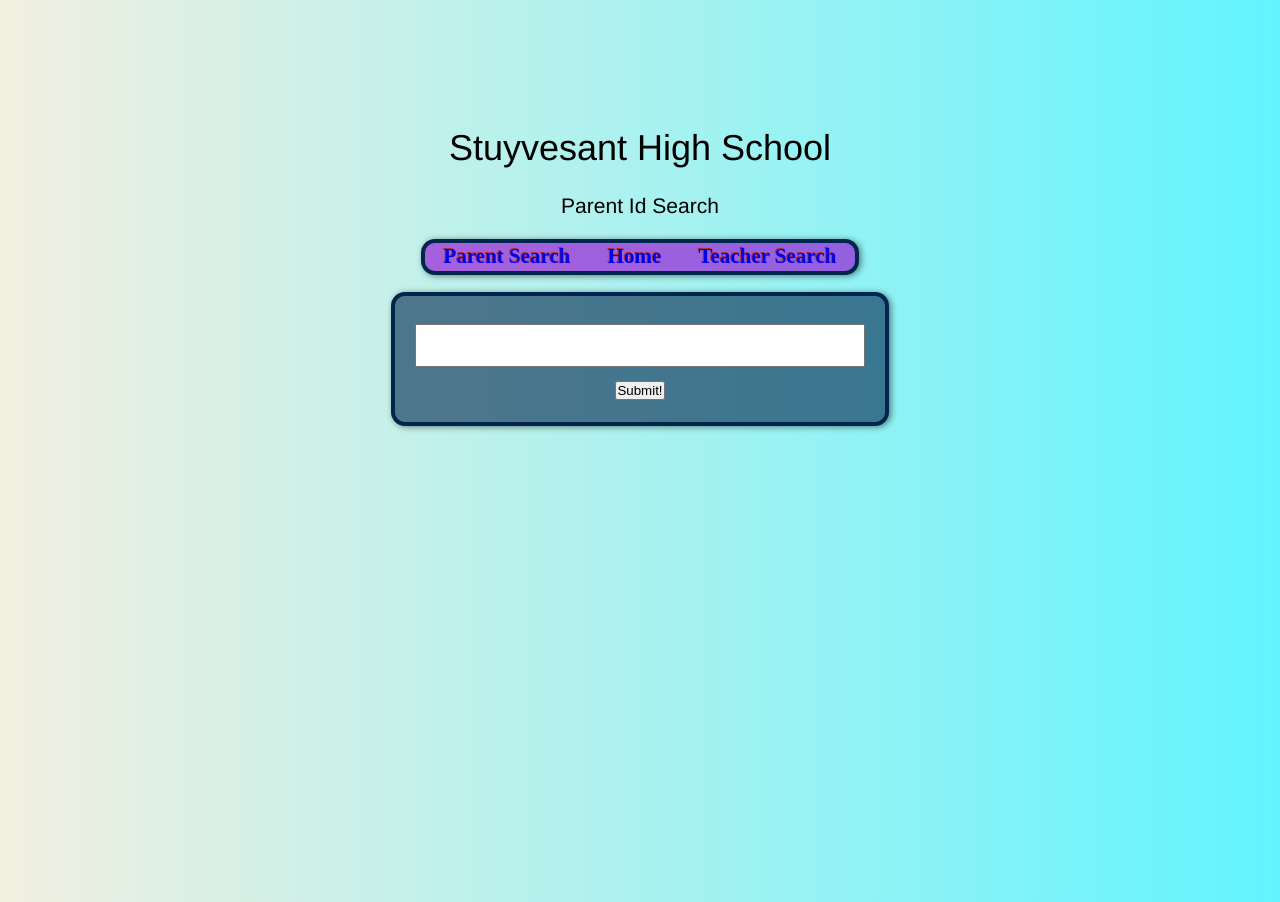
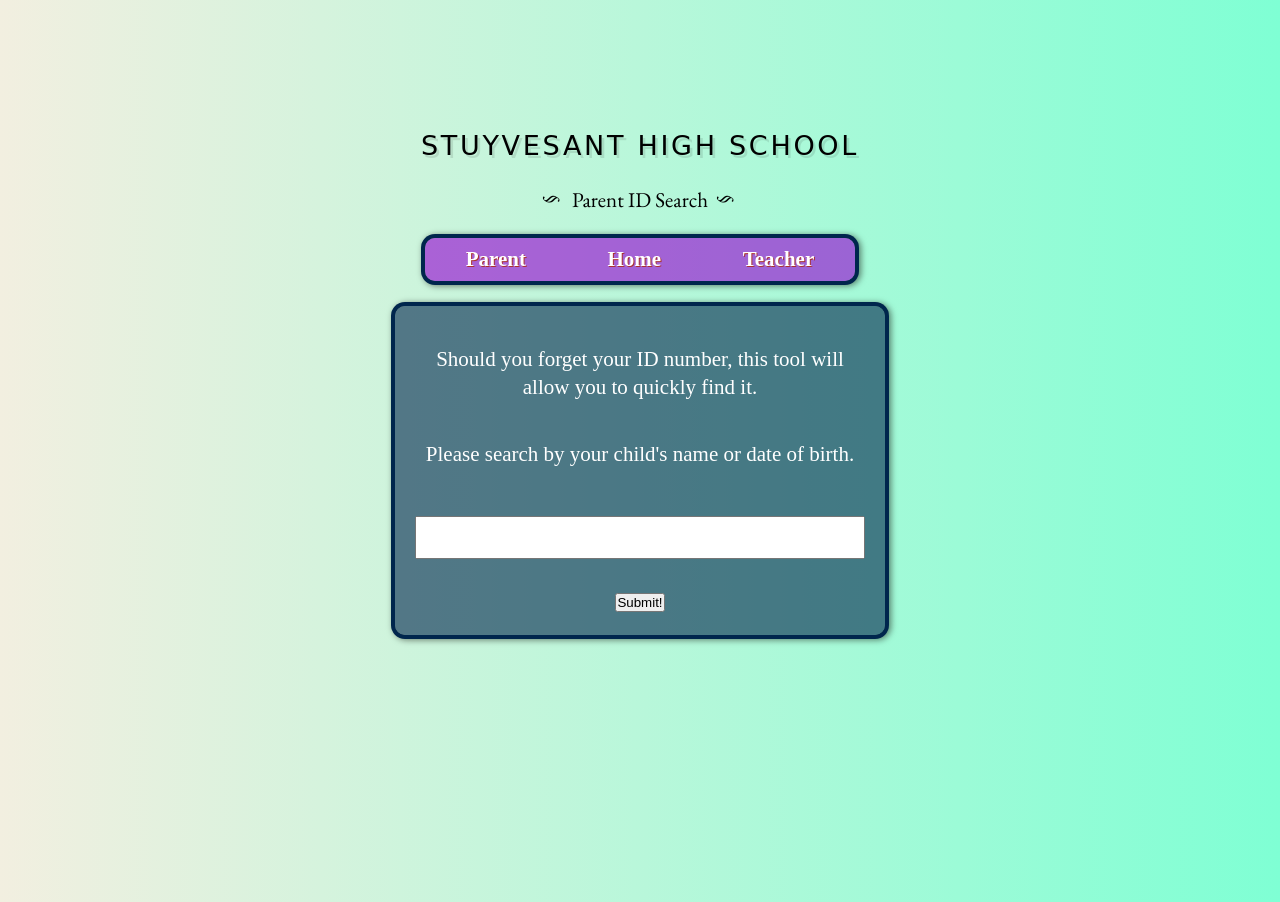
Before and after one commit to JanSKowalski/Stuyvesant_PTC, a Flask app: page /parent_search in a window 1280 px wide. Run offline with Flask 2, Linux system fonts and the light colour scheme.

Commit message:
Continued css work

```diff
--- a/app/forms.py
+++ b/app/forms.py
@@ -1,5 +1,6 @@
 from app import app, models
 from flask_wtf import Form
+from flask.ext.login import UserMixin
 from wtforms import StringField, PasswordField, BooleanField, SubmitField
 from wtforms.validators import ValidationError, DataRequired, Email, Optional
 from flask import flash, session
--- a/app/static/css/button.css
+++ b/app/static/css/button.css
@@ -1,5 +1,3 @@
-
-
 .button section-items{
   width: 80%;
 }
@@ -10,14 +8,16 @@
   display: block;
   text-decoration: none;
 
-  color: #FFF;
+  /*color: #FFF;*/
   background-color: #5995DA;
   font-weight: bold;
+  text-shadow: 0.1em 0.1em 0 rgba(0, 0, 0, .1);
+
   padding: 20px;
-  text-align: center;
+  /*text-align: center;*/
   border: 2px solid #5D6063;
-  border-radius: 5px;
-  width: 35%;
+  border-radius: 8px;
+  width: 100%;
 
   margin: 20px auto;
 }
--- a/app/static/css/containers.css
+++ b/app/static/css/containers.css
@@ -19,6 +19,7 @@
   justify-content: space-around;
   text-align: center;
   margin: auto;
+  width: 100%;
 }
 
 
@@ -54,7 +55,7 @@
   border-radius: 10px;
   box-shadow: 0 0 0 4px #00264d, 2px 1px 6px 4px rgba(10, 10, 0, 0.5);
 
-  text-shadow: -1px -1px #aa3030;
+  text-shadow: 1px 1px #aa3030;
   /*flex: 34;*/
   border-radius: 10px;
 }
@@ -63,7 +64,7 @@
   display: flex;
   flex: 7;
   flex-direction: column;
-  justify-content: space-around;
+  justify-content: space-between;
   text-align: center;
   margin: auto;
 
@@ -86,6 +87,6 @@
 
   border-radius: 10px;
   box-shadow: 0 0 0 4px #00264d, 2px 1px 6px 4px rgba(10, 10, 0, 0.5);
-  text-shadow: -1px -1px #aa3030;
+  /*text-shadow: -1px -1px #aa3030;*/
   font-weight: normal;
 }
--- a/app/static/css/form.css
+++ b/app/static/css/form.css
@@ -14,14 +14,3 @@ input[type=button], input[type=submit],{
    margin: 4px 2px;
    cursor: pointer;
 }
-
-.button {
-    background-color: #4CAF50; /* Green */
-    border: none;
-    color: white;
-    padding: 15px 32px;
-    text-align: center;
-    text-decoration: none;
-
-    font-size: 16px;
-}
--- a/app/static/css/media.css
+++ b/app/static/css/media.css
@@ -4,6 +4,8 @@
     margin-top: 18%;
 
   }
+
+
 
   .flex-column {
     width: 200px;
@@ -21,7 +23,8 @@
 
   .menu {
     flex-direction: column;
-    padding: 20px 0px;
+    padding: 10px 0px;
+    right: 0px;
 
   }
 
@@ -29,18 +32,31 @@
     margin: 20px 0px;
   }
 
+  .content{
+    right: 20px;
   }
 
-/* Desktop Styles */
+}
+
+/* Tablet Styles */
 @media only screen and (min-width: 501px ) and (max-width: 960px) {
 
+
+
   .menu {
-    width: 430px;
+    width: 100%;
     margin-left: inherit;
     margin-right: inherit;
 
 
   }
+
+
+  .content{
+    width: 85%;
+    right: 0px;
+  }
+
 
   .flex-column {
     width: 80%;
@@ -63,5 +79,16 @@
     right: 0px;
   }
 
+  h3::before, h3::after{
+    content: "§";
+    display: inline-block;
+    -webkit-transform: rotate(90deg);
+    -moz-transform: rotate(90deg);
+    -o-transform: rotate(90deg);
+    -ms-transform: rotate(90deg);
+    transform: rotate(90deg);
+    margin: 0 .7em;
+    font-size: 1em;*/
+  }
 
 }
--- a/app/static/css/style.css
+++ b/app/static/css/style.css
@@ -10,11 +10,11 @@ html {
   /*overflow-y: scroll;*/
   overflow: auto;
 
-  background: #62f4ff;  Old Browsers
-  background: -webkit-linear-gradient(top,#62f4ff,#f2efe0); /*Safari 5.1-6*/
-  background: -o-linear-gradient(top,#62f4ff,#f2efe0); /*Opera 11.1-12*/
-  background: -moz-linear-gradient(top,#62f4ff,#f2efe0); /*Fx 3.6-15*/
-  background: linear-gradient(to left, #62f4ff, #f2efe0); /*Standard*/
+  background: #7FFFD4;  Old Browsers
+  background: -webkit-linear-gradient(left,#7FFFD4,#f2efe0); /*Safari 5.1-6*/
+  background: -o-linear-gradient(left,#7FFFD4,#f2efe0); /*Opera 11.1-12*/
+  background: -moz-linear-gradient(left,#7FFFD4,#f2efe0); /*Fx 3.6-15*/
+  background: linear-gradient(to left, #7FFFD4, #f2efe0); /*Standard*/
 
 margin-bottom: 8%;
 }
@@ -31,7 +31,7 @@ body {
 }
 
 h1, h2, h3, h4, h5, h6 {
-  font-family: "Helvetica", "Arial", sans-serif;
+  font-family: 'EB Garamond', serif;
   font-weight: normal;
 }
 
@@ -40,26 +40,59 @@ header {
 }
 
 h1 {
-
+  font-family:  cursive;
+  font-size: 1.5em;
+  text-transform: uppercase;
+  letter-spacing: 0.1em;
+  display: block;
+  font-style:normal;
+  padding-top: 0.1em;
+  text-shadow: 0.1em 0.1em 0 rgba(0, 0, 0, .1);
   margin: 25px 0px;
 }
 
 h3 {
   /*font-size: 2em;*/
   margin: 10px 0px:
+  width: 400px;
+
 }
+
 
 ul {
   list-style-type: none;
+  margin: 20px 0px;
+  background:  #38471f;
+  border-radius: 10px;
+}
+
+ul:hover {
+  background: #556b2f;
 }
 
 a {
   text-decoration: none; /* Removes underline from links */
   display: block;
+  color: White;
+  margin: 3px 0px;
 }
 
+p {
+  margin: 20px 0px;
+}
+
+.menu-button {
+    padding: 5px 5px;
+}
+
+.menu-button:hover {
+  border-radius: 20px;
+  background: #DDA0DD;
+
+}
 
 hr{
   height: 8%;
   border:none;
+
 }
--- a/app/templates/Cover/base.html
+++ b/app/templates/Cover/base.html
@@ -13,6 +13,7 @@
   <link rel="shortcut icon" href="/static/img/stuy.ico" type="image/x-icon" >
   <meta name="viewport" content="width=device-width,initial-scale=1.0">
   <script src="/static/scripts/scripts.js"></script>
+  <link href="https://fonts.googleapis.com/css?family=EB+Garamond" rel="stylesheet">
 </head>
 <body>
   <div class="flex-column">
--- a/app/templates/Cover/menu.html
+++ b/app/templates/Cover/menu.html
@@ -1,8 +1,8 @@
 
 {% block content %}
 <div class="menu flex-item">
-  <a href="parent_search" class="menu-button">Parent Search</a>
+  <a href="parent_search" class="menu-button">Parent</a>
   <a href="index" class="menu-button">Home</a>
-  <a href="teacher_search" class="menu-button">Teacher Search</a>
+  <a href="teacher_search" class="menu-button">Teacher</a>
 </div>
 {% endblock %}
--- a/app/templates/Parent/parent_home.html
+++ b/app/templates/Parent/parent_home.html
@@ -11,9 +11,9 @@
 
 {% include "Cover/menu.html" %}
 
-<div class="content">
+<div class="content flex-column">
   <!--
-  <p>Should you forget your number, this tool will allow you to quickly find it</p>
+
   <input type="text" name="search" placeholder="Search...">
 
   {% for p in parents %}
--- a/app/templates/Parent/parent_search.html
+++ b/app/templates/Parent/parent_search.html
@@ -4,13 +4,20 @@
 {% block content %}
 
 <!-- Continued from base -->
-    <h3>Parent Id Search</h3>
+    <h3>Parent ID Search</h3>
   </header>
 </div>
 
 {% include "Cover/menu.html" %}
 
 <div class="flex-item content">
+  {% if parents == [] %}
+  <p>Should you forget your ID number, this tool will allow you to quickly find it.</p>
+  <p>Please search by your child's name or date of birth.</p>
+  {% else %}
+  <p>Click on the result for more information!</p>
+  {% endif %}
+
   <form action="" method="post" name="parent_query">
     {{ form.hidden_tag() }}
     <p>
--- a/app/views.py
+++ b/app/views.py
@@ -3,6 +3,7 @@ from flask import Flask, flash, redirect, url_for, render_template, request, ses
 from app import app, models, db, login_manager
 
 from flask_login import current_user, login_required, login_user, logout_user
+from flask.ext.login import UserMixin
 from .forms import LoginForm, RegistrationForm, SearchForm
 
 #from app.forms import
@@ -11,7 +12,10 @@ from app.models import User, Parent, PTQueue
 @app.route('/')
 @app.route('/index')
 def index():
-    current_user.is_authenticated = False
+    if 'username' in session:
+      username = session['username']
+      return 'Logged in as ' + username + '<br>'
+    #current_user.is_authenticated = False
     return render_template('Cover/index.html', title='Stuyvesant PTC')
 
 @app.route('/teacher_search', methods=['GET', 'POST'])
@@ -45,8 +49,10 @@ def login():
 
         login_user(user, remember=form.remember_me.data)
         if (form.username.data == 'student'):
+            session['username'] = 'student'
             return redirect(url_for('staff'))
         if (form.username.data == 'admin'):
+            session['username'] = 'admin'
             return redirect(url_for('administration'))
         return redirect(url_for('index'))
     return render_template('Staff/login.html', title='Login Manager', form=form)
```
Also changed, not shown: app/templates/Cover/teacher_search.html (+8 -0 lines), app/templates/Staff/login.html (+4 -6 lines). Lines whose indentation alone changed are shown as unchanged.
